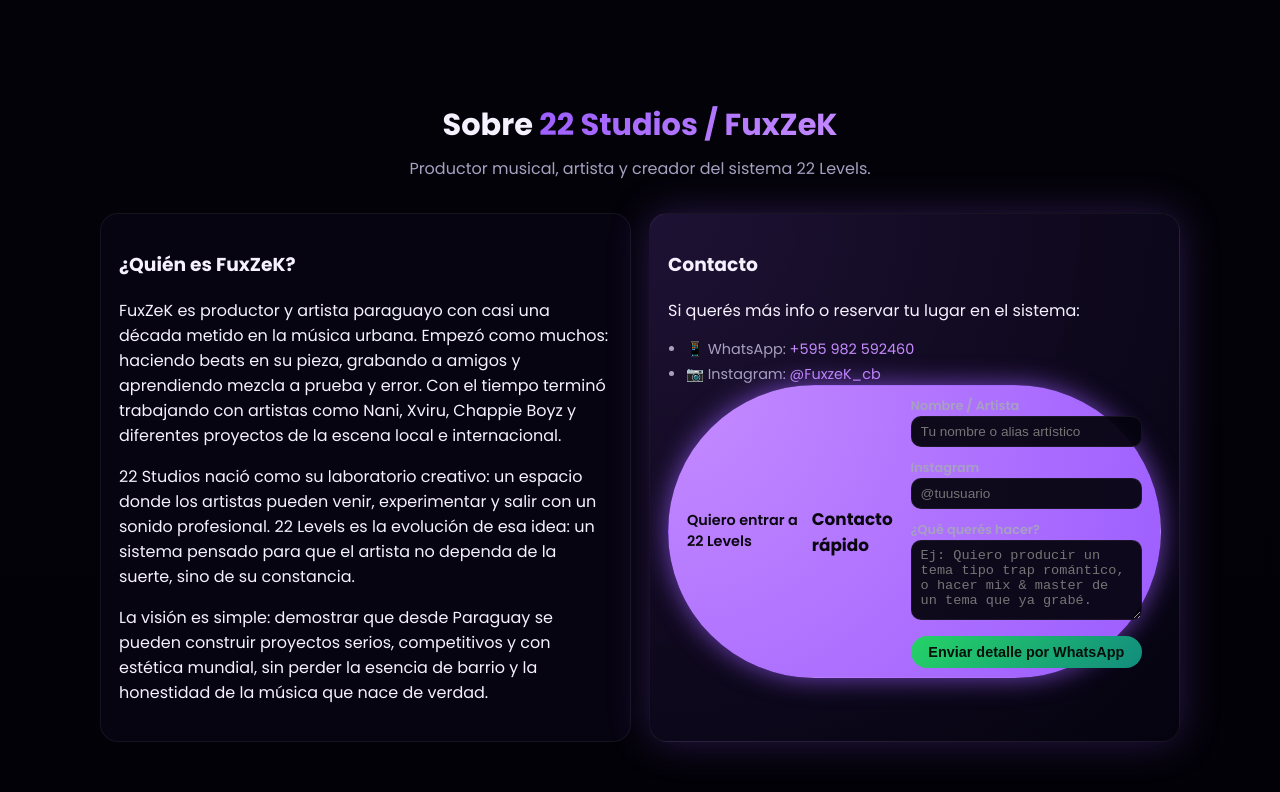
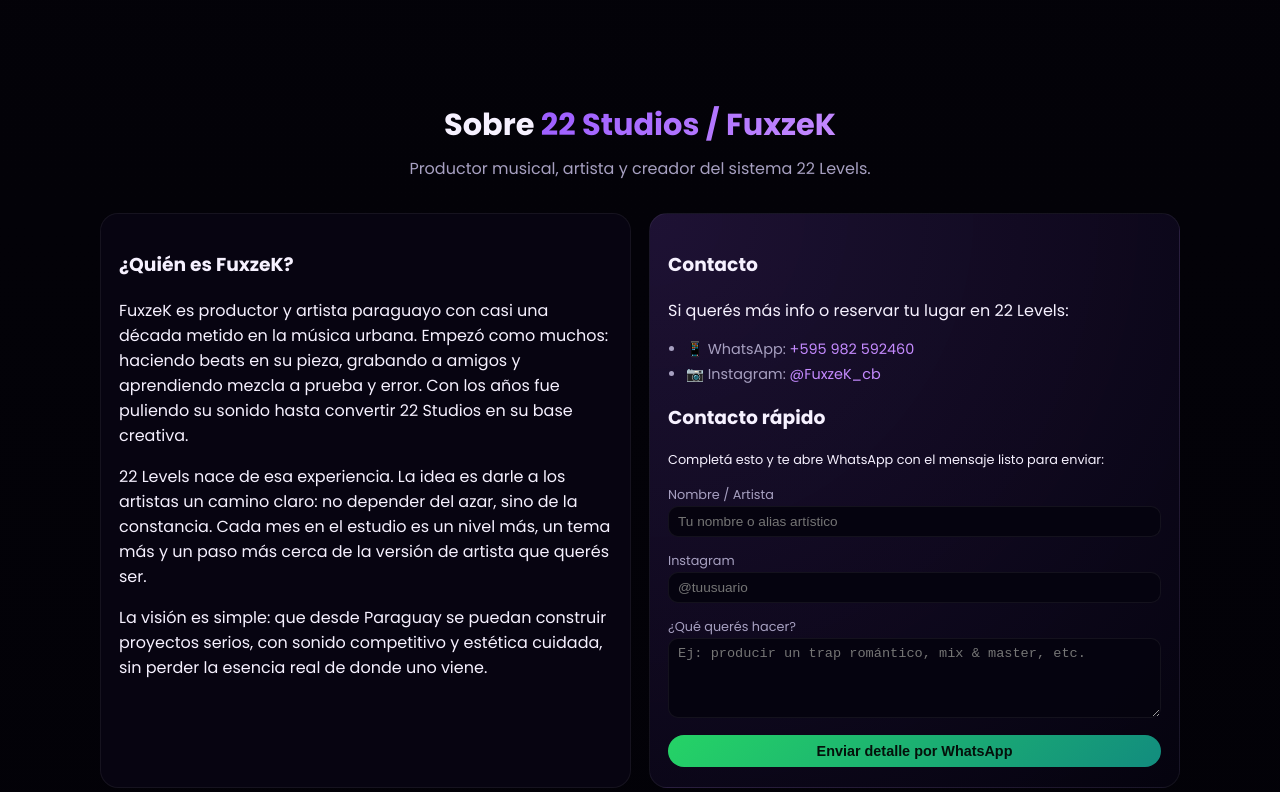
Before and after one commit to FuxzeK/22-Studio-Levels, a plain HTML site: page index.html in a window 1280 px wide. Shown: the part 6782-7574 px from the top of the page. Drawn offline with Linux system fonts and the light colour scheme.

Commit message:
Update index.html

```diff
--- a/index.html
+++ b/index.html
@@ -460,40 +460,46 @@
       <!-- SOBRE FUXZEK / 22 STUDIOS + CONTACTO -->
     <section id="contacto" class="section">
   <div class="section-header">
-    <h2>Sobre <span class="gradient-text">22 Studios / FuxZeK</span></h2>
+    <h2>Sobre <span class="gradient-text">22 Studios / FuxzeK</span></h2>
     <p>Productor musical, artista y creador del sistema 22 Levels.</p>
   </div>
+
   <div class="grid two">
+    <!-- BIO -->
     <div class="card card-outline">
-      <h3>¿Quién es FuxZeK?</h3>
+      <h3>¿Quién es FuxzeK?</h3>
       <p>
-        FuxZeK es productor y artista paraguayo con casi una década metido en la música urbana.
+        FuxzeK es productor y artista paraguayo con casi una década metido en la música urbana.
         Empezó como muchos: haciendo beats en su pieza, grabando a amigos y aprendiendo mezcla
-        a prueba y error. Con el tiempo terminó trabajando con artistas como Nani, Xviru, Chappie Boyz
-        y diferentes proyectos de la escena local e internacional.
+        a prueba y error. Con los años fue puliendo su sonido hasta convertir 22 Studios
+        en su base creativa.
       </p>
       <p>
-        22 Studios nació como su laboratorio creativo: un espacio donde los artistas pueden venir,
-        experimentar y salir con un sonido profesional. 22 Levels es la evolución de esa idea:
-        un sistema pensado para que el artista no dependa de la suerte, sino de su constancia.
+        22 Levels nace de esa experiencia. La idea es darle a los artistas un camino claro:
+        no depender del azar, sino de la constancia. Cada mes en el estudio es un nivel más,
+        un tema más y un paso más cerca de la versión de artista que querés ser.
       </p>
       <p>
-        La visión es simple: demostrar que desde Paraguay se pueden construir proyectos serios,
-        competitivos y con estética mundial, sin perder la esencia de barrio y la honestidad
-        de la música que nace de verdad.
+        La visión es simple: que desde Paraguay se puedan construir proyectos serios, con sonido
+        competitivo y estética cuidada, sin perder la esencia real de donde uno viene.
       </p>
     </div>
-    <div class="card card-glow contact-card">
+
+    <!-- CONTACTO + FORM -->
+    <div class="card contact-card">
       <h3>Contacto</h3>
-      <p>Si querés más info o reservar tu lugar en el sistema:</p>
+      <p>Si querés más info o reservar tu lugar en 22 Levels:</p>
       <ul class="list">
         <li>📱 WhatsApp: <a href="https://wa.me/595982592460" target="_blank">+595 982 592460</a></li>
         <li>📷 Instagram: <a href="https://instagram.com/FuxzeK_cb" target="_blank">@FuxzeK_cb</a></li>
       </ul>
-      <a class="btn primary full" href="https://wa.me/595982592460?text=Hola%20quiero%20entrar%20al%20sistema%2022%20Levels">
-        Quiero entrar a 22 Levels
+
       <h3 style="margin-top:18px;">Contacto rápido</h3>
-      <form class="contact-form" onsubmit="enviarWhatsApp(event)">
+      <p class="text-muted" style="font-size:0.8rem;">
+        Completá esto y te abre WhatsApp con el mensaje listo para enviar:
+      </p>
+
+      <form id="contact-form" class="contact-form">
         <div>
           <label for="nombre">Nombre / Artista</label>
           <input id="nombre" type="text" placeholder="Tu nombre o alias artístico" required />
@@ -504,16 +510,16 @@
         </div>
         <div>
           <label for="servicio">¿Qué querés hacer?</label>
-          <textarea id="servicio" placeholder="Ej: Quiero producir un tema tipo trap romántico, o hacer mix & master de un tema que ya grabé." required></textarea>
+          <textarea id="servicio" placeholder="Ej: producir un trap romántico, mix & master, etc." required></textarea>
         </div>
         <button type="submit" class="btn whatsapp">
           Enviar detalle por WhatsApp
         </button>
       </form>
-      </a>
     </div>
   </div>
 </section>
+
 
     <footer class="main-footer">
       <p>© <span id="year"></span> 22 Levels · 22 Studios · Asunción, Paraguay.</p>
@@ -521,30 +527,32 @@
   </div>
 
   <script>
+  <script>
   // Año automático en el footer
   document.getElementById('year').textContent = new Date().getFullYear();
-    <script>
-    document.getElementById('year').textContent = new Date().getFullYear();
 
-    function enviarWhatsApp(e) {
+  // Enviar datos del formulario a WhatsApp
+  const contactForm = document.getElementById('contact-form');
+  if (contactForm) {
+    contactForm.addEventListener('submit', function (e) {
       e.preventDefault();
       const nombre = document.getElementById('nombre').value.trim();
       const ig = document.getElementById('instagram').value.trim();
       const servicio = document.getElementById('servicio').value.trim();
 
-      let mensaje = "Hola FuxZeK, quiero info sobre 22 Levels.%0A%0A";
+      let mensaje = "Hola FuxzeK, quiero info sobre 22 Levels.%0A%0A";
       mensaje += "Nombre / Artista: " + nombre + "%0A";
       if (ig) mensaje += "Instagram: " + ig + "%0A";
-      mensaje += "Lo que quiero hacer: " + servicio + "%0A";
+      mensaje += "Quiero hacer: " + servicio + "%0A";
 
       const url = "https://wa.me/595982592460?text=" + mensaje;
       window.open(url, "_blank");
+    });
   }
-  </script>
-
 </script>
 </body>
 </html>
+
 <!-- SERVICIOS -->
 <section id="servicios" class="section">
   <div class="section-header">
```
Lines whose indentation alone changed are shown as unchanged.
